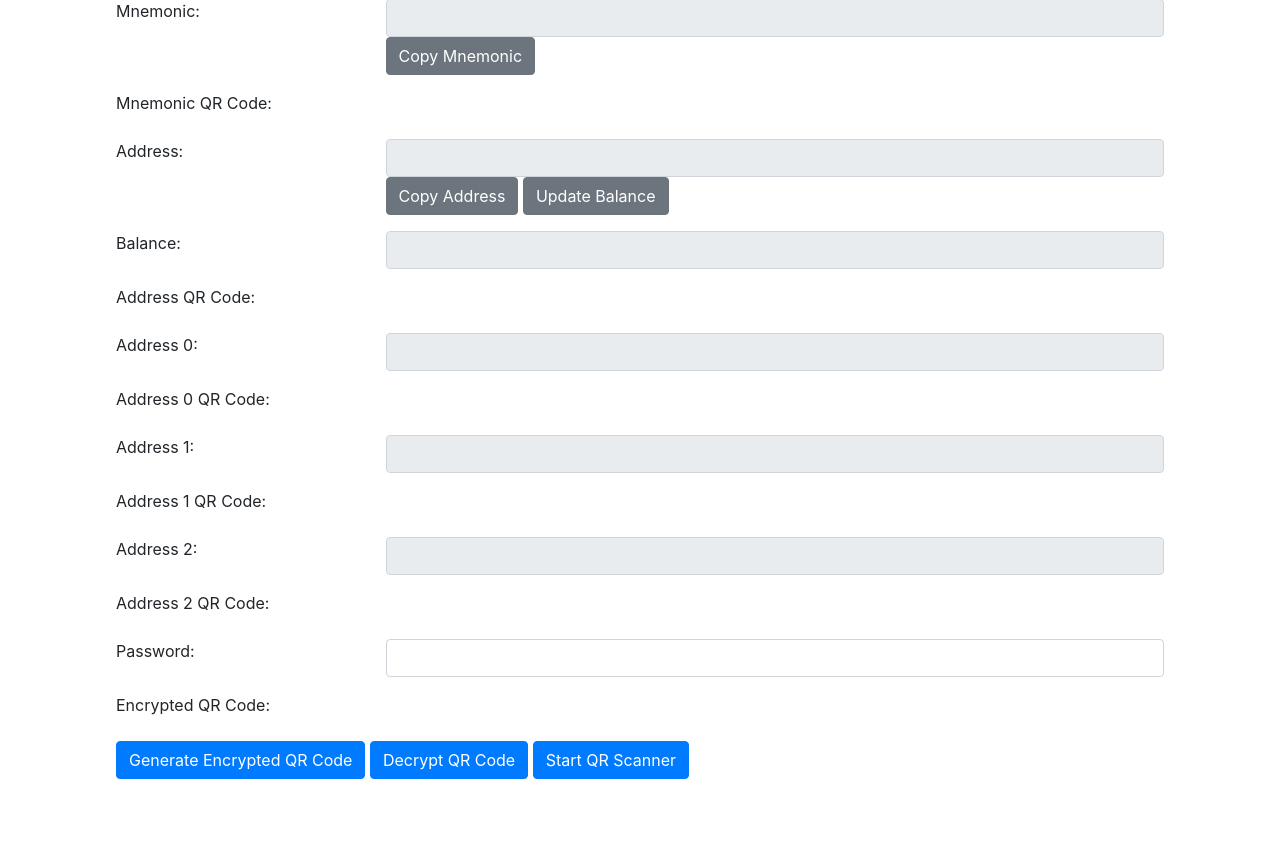
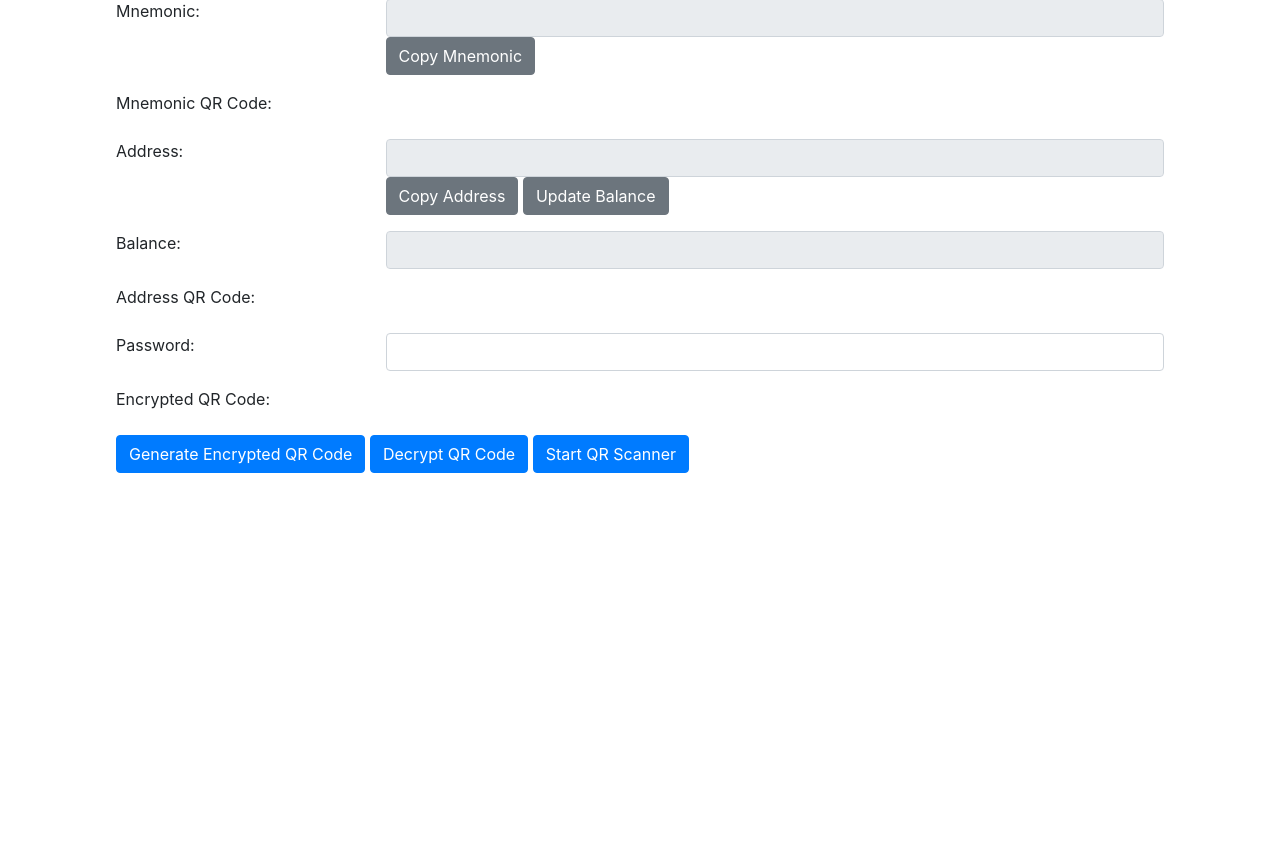
Before and after one commit to BeechatNetworkSystemsLtd/bitcoinseedtoqr, a Flask app: page / in a window 1280 px wide. Shown: the part 765-1612 px from the top of the page. After the commit the page ends 1238 px from the top, so only its background shows below. Run offline with Flask 2, Linux system fonts and the light colour scheme; some libraries are stand-ins or nearby versions.

Commit message:
Update index.html

```diff
--- a/app/templates/index.html
+++ b/app/templates/index.html
@@ -28,6 +28,9 @@
             <div class="col-sm-9">
                 <input type="text" id="mnemonic" class="form-control" readonly>
                 <button type="button" id="copy-mnemonic" class="btn btn-secondary">Copy Mnemonic</button>
+
+
+
             </div>
         </div>
 
@@ -37,6 +40,7 @@
                 <div class="canvas-container">
                     <canvas id="mnemonic-qr"></canvas>
                 </div>
+
             </div>
         </div>
 
@@ -56,63 +60,19 @@
             </div>
         </div>
 
+
         <div class="form-group row">
             <label for="address-qr" class="col-sm-3">Address QR Code:</label>
             <div class="col-sm-9">
                 <div class="canvas-container">
                     <canvas id="address-qr"></canvas>
                 </div>
+
+
             </div>
         </div>
 
-        <!-- Add elements for the other addresses and their QR codes -->
-        <div class="form-group row">
-            <label for="address0" class="col-sm-3">Address 0:</label>
-            <div class="col-sm-9">
-                <input type="text" id="address0" class="form-control" readonly>
-            </div>
-        </div>
 
-        <div class="form-group row">
-            <label for="address0-qr" class="col-sm-3">Address 0 QR Code:</label>
-            <div class="col-sm-9">
-                <div class="canvas-container">
-                    <canvas id="address0-qr"></canvas>
-                </div>
-            </div>
-        </div>
-
-        <div class="form-group row">
-            <label for="address1" class="col-sm-3">Address 1:</label>
-            <div class="col-sm-9">
-                <input type="text" id="address1" class="form-control" readonly>
-            </div>
-        </div>
-
-        <div class="form-group row">
-            <label for="address1-qr" class="col-sm-3">Address 1 QR Code:</label>
-            <div class="col-sm-9">
-                <div class="canvas-container">
-                    <canvas id="address1-qr"></canvas>
-                </div>
-            </div>
-        </div>
-
-        <div class="form-group row">
-            <label for="address2" class="col-sm-3">Address 2:</label>
-            <div class="col-sm-9">
-                <input type="text" id="address2" class="form-control" readonly>
-            </div>
-        </div>
-
-        <div class="form-group row">
-            <label for="address2-qr" class="col-sm-3">Address 2 QR Code:</label>
-            <div class="col-sm-9">
-                <div class="canvas-container">
-                    <canvas id="address2-qr"></canvas>
-                </div>
-            </div>
-        </div>
 
         <div class="form-group row">
             <label for="password" class="col-sm-3">Password:</label>
@@ -126,7 +86,9 @@
             <div class="col-sm-9">
                 <div class="canvas-container">
                     <canvas id="encrypted-qr"></canvas>
+
                 </div>
+
             </div>
         </div>
 
```
